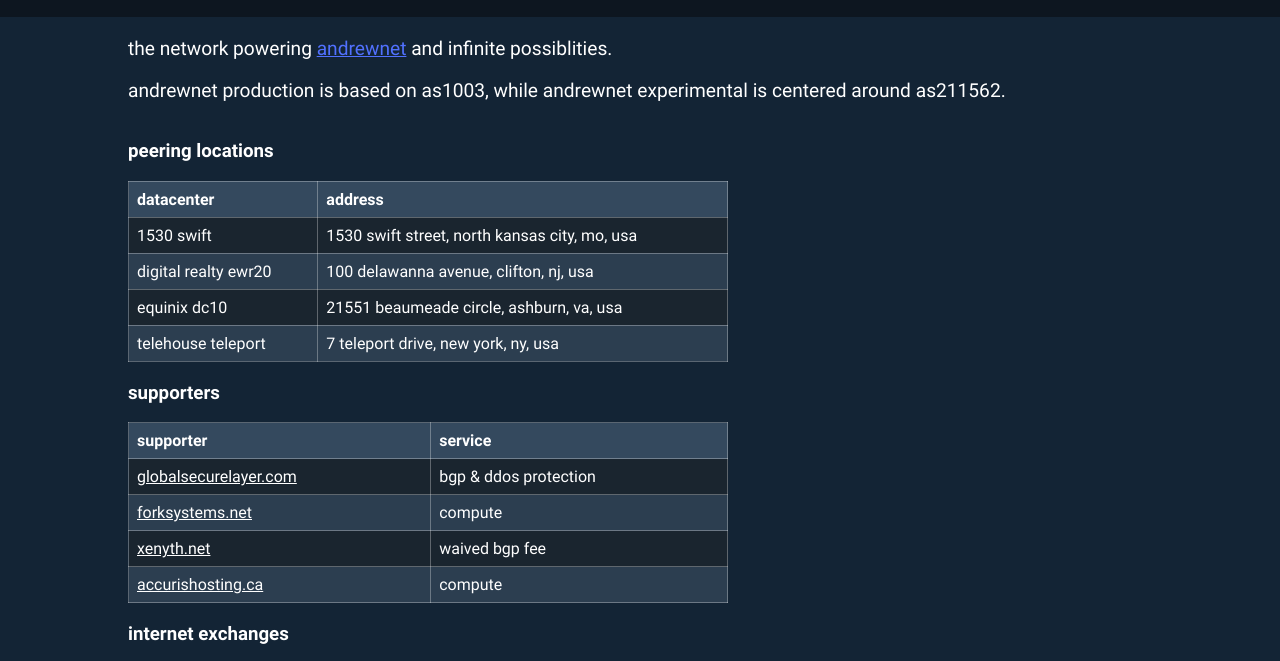
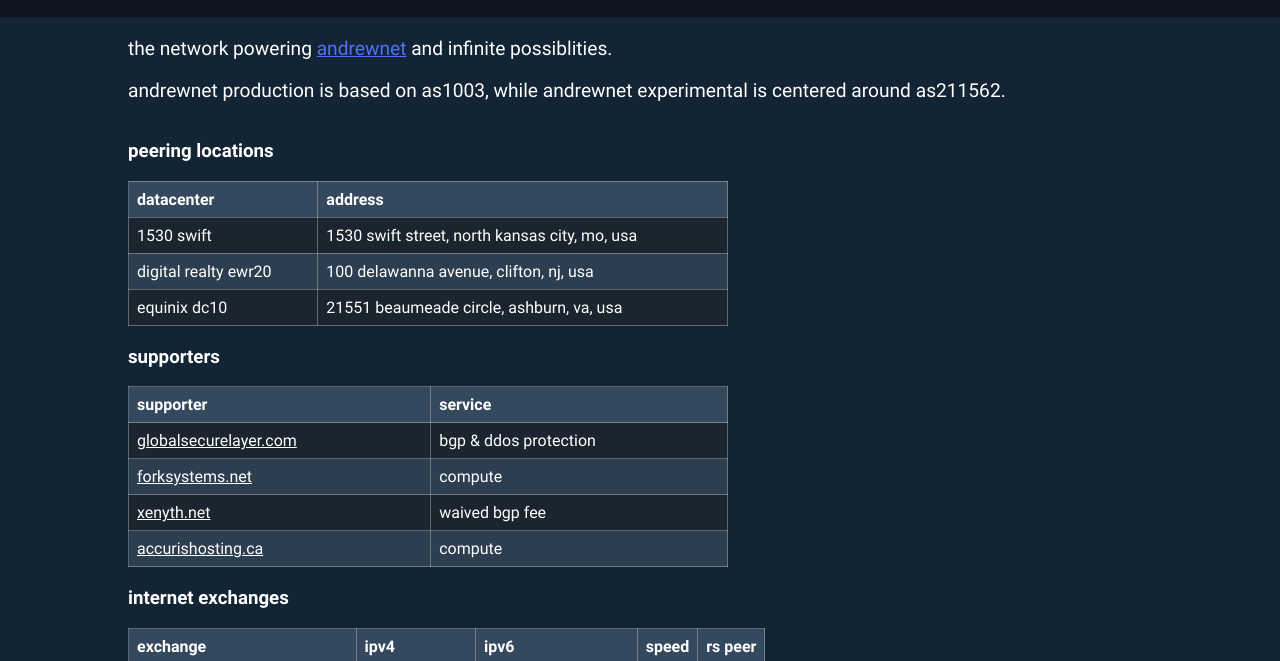
Before and after one commit to andrewnyr/1003, a plain HTML site: page index.html in a window 1280 px wide. Shown: the part 76-737 px from the top of the page. Drawn offline with Linux system fonts and the light colour scheme.

Commit message:
Update index.html

```diff
--- a/index.html
+++ b/index.html
@@ -62,10 +62,6 @@
           <tr>
             <td>equinix dc10</td>
             <td>21551 beaumeade circle, ashburn, va, usa</td>
-          </tr>
-          <tr>
-            <td>telehouse teleport</td>
-            <td>7 teleport drive, new york, ny, usa</td>
           </tr>
         </tbody>
       </table>
```
